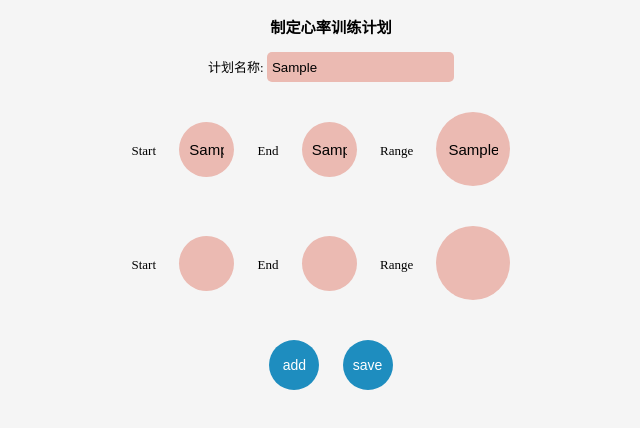
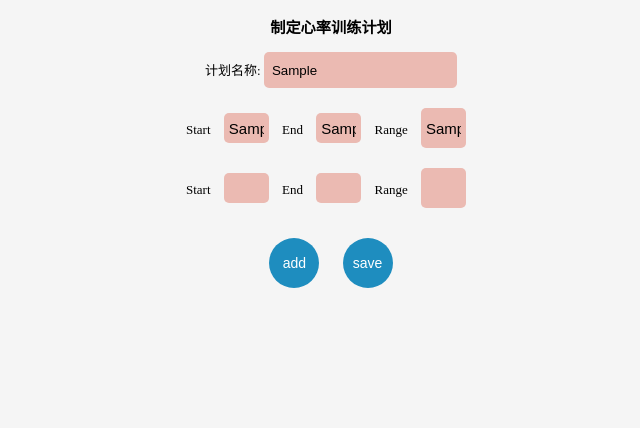
Before and after one commit to a282939130/easyCMS_zouzou_webFrontEnd, a website: page easyCMS/component/sportPlan/heartRate/newHeartRate/newHeartRate.html in a window 1280 px wide. Both pictures are taken after typing "Sample", "Sample", "Sample", "Sample" into the empty fields and a click on the button "add". Shown: the whole page, without its empty margins (309-949 px from the left). Drawn offline with Linux system fonts and the light colour scheme.

Commit message:
new rage input change to rectangle add striger

```diff
--- a/easyCMS/component/sportPlan/heartRate/newHeartRate/newHeartRate.css
+++ b/easyCMS/component/sportPlan/heartRate/newHeartRate/newHeartRate.css
@@ -10,26 +10,19 @@ body{
 	text-align: center;
 	background-color: #F5F5F5;
 }
-.input1{
+.input1,.input2,.input3{
 	border:none;
 	outline: none;
 	background-color:#EBBAB2;
-	height: 35px;
-	border-radius: 40px;
+	height: 20px;
+	border-radius: 5px;
 	width:35px;
 	font-size: 15px;
-	padding: 10px;
-	margin:20px;
+	padding: 5px;
+	margin:10px;
 }
-.input2{
-	border:none;
-	outline: none;
-	background-color:#EBBAB2;
-	height: 50px;
-	border-radius: 40px;
-	width:50px;
-	font-size: 15px;
-	padding: 12px;
+.input3{
+	height:30px;
 }
 .stageBox{
 	margin:10px;
@@ -53,5 +46,19 @@ body{
 	border-radius: 5px;
 	background-color:#EBBAB2;
 	height: 20px;
-	padding:5px;
+	padding:8px;
 }
+#myCanvas{
+	background-color:#EBBAB2;
+	margin:15px;
+}
+#stageStripO{
+	height:10px;
+	line-height: 10px;
+	margin:20px;
+	vertical-align: bottom;
+}
+#stageStrip{
+	margin:20px;
+	vertical-align: bottom;
+}
--- a/easyCMS/component/sportPlan/heartRate/newHeartRate/newHeartRate.html
+++ b/easyCMS/component/sportPlan/heartRate/newHeartRate/newHeartRate.html
@@ -17,18 +17,18 @@
 			</label>
 		</div>
 		<div class="stageBox" id="stageBox">
-			<div id="stageRow">
+			<div class="stageRow">
 				<label>
 					Start
-					<input name="heartDurationStartTime" class="input1"></input>
+					<input name="heartDurationStartTime" class="input1 pps"></input>
 				</label>
 				<label>
 					End
-					<input name="heartDurationEndTime" class="input1"></input>
+					<input name="heartDurationEndTime" class="input2 pps"></input>
 				</label>
 				<label>
 					Range
-					<input name="heartRateRange" class="input2 input1"></input>
+					<input name="heartRateRange" class="input3 pps"></input>
 				</label>
 			</div>
 
@@ -42,8 +42,9 @@
 
 	</form>
 
-
-
+	<!-- <canvas id="myCanvas" height="30px" width="500px"></canvas> -->
+	<div id="stageStripO"></div>
+	<div id="stageStrip"></div>
 
 
 
--- a/easyCMS/component/sportPlan/heartRate/newHeartRate/newHeartRate.js
+++ b/easyCMS/component/sportPlan/heartRate/newHeartRate/newHeartRate.js
@@ -2,20 +2,112 @@ window.onload=function(){
 	var addStage=document.getElementById("addStage");
 	var heartRateForm=document.getElementById("heartRateForm");
 	var stageBox=document.getElementById("stageBox");
-	var stageRow=document.getElementById("stageRow");
+	var stageRow=document.getElementsByClassName("stageRow")[0];
 	var stageRowHtml=stageRow.innerHTML;
-
+	var stageStrip=document.getElementById("stageStrip");
 
 	addStage.onclick=function(){
 		var newRow=document.createElement("div");
+		newRow.setAttribute("class","stageRow");
 		newRow.innerHTML=stageRowHtml;
 		stageBox.appendChild(newRow);
+// /////////
+
+			var input1s=document.getElementsByClassName("input1");
+			var input2s=document.getElementsByClassName("input2");
+			var input3s=document.getElementsByClassName("input3");
+			var stageRows=document.getElementsByClassName("stageRow");
+			var input3s=document.getElementsByClassName("input3");
+			var stageNs=stageRows.length;
+			var ns=stageNs-2;
+					var nn="new"+ns;
+					var nn=document.createElement("div");
+					// 进度条长度
+					var stripL,stripC;
+					var l1=input1s[ns].value;
+					var l2=input2s[ns].value;
+					stripL=l2-l1;
+					if(stripL<5){
+						stripL=stripL*2;
+					}else if((stripL>4)&&(stripL<100)){
+						stripL=l2-l1;
+					}else if(stripL>99){
+						stripL=stripL*0.7;
+					}
+					// 进度条色
+					var cc=input3s[ns].value;
+					if(cc<115){
+						stripC="#CCCCCC";
+						input3s[ns].style.backgroundColor="#CCCCCC";
+					}else if(cc>114&&cc<134){
+						stripC="#44CFF6";
+						input3s[ns].style.backgroundColor="#44CFF6";
+					}else if(cc>133&&cc<152){
+						stripC="#2CFCCB";
+						input3s[ns].style.backgroundColor="#2CFCCB";
+					}else if(cc>151&&cc<171){
+						stripC="#FFCA46";
+						input3s[ns].style.backgroundColor="#FFCA46";
+					}else if(cc>170&&cc<190){
+						stripC="#FD6768";
+						input3s[ns].style.backgroundColor="#FD6768";
+					}
+
+					// nn.innerHTML="start:"+l1+"<br/>"+"rate:"+cc+"<br/>"+"end:"+l2;
+					if(stripL<56){
+						var ls=60-stripL;
+						nn.setAttribute("style","height:"+cc/5+"px;line-height:20px;width:"+stripL+"px;background-color:"+stripC+";display:inline-block;vertical-align:bottom;");
+							// margin-right:"+ls+"px;");
+					}else{
+						nn.setAttribute("style","height:"+cc/5+"px;line-height:20px;width:"+stripL+"px;background-color:"+stripC+";display:inline-block;vertical-align:bottom;");
+					}
+					stageStrip.appendChild(nn);
+
+					var nnO=document.createElement("div");
+					nnO.innerHTML="";
+					nnO.setAttribute("style","height:10px;line-height:10px;width:"+stripL+"px;background-color:"+stripC+";display:inline-block;");
+					var stageStripO=document.getElementById("stageStripO");
+					stageStripO.appendChild(nnO);
+
+
+
+
+
+
+
+
+
+
 
 	}
 
-	// var sb=document.getElementById("sb");
-	// sb.onclick=function(){
-	// 	var values=$("form").serialize();
-	// 	alert(values);
-	// }
+
+	var sb=document.getElementById("sb");
+	sb.onclick=function(){
+		var values=$("form").serialize();
+		alert(values);
+	}
+
+
+//     var jsonstr = '[{"Title":"星期二多云","Content":"是佛时间佛教;"},{"Title":" 第一章","Content":"<strong>多云，微风</strong>"},{"Title":" 第二章","Content":"降落伞"},{"Title":" 第三章","Content":"<em><u></u></em>"}]';
+
+//     var jsonDataString = '{result:true,message:"这是返回的信息"}';
+//
+// 　　//javascript 方式
+//     var jsonData = eval("(" + jsonDataString + ")");
+// 　　//jQuery 方式
+//     var dataset = $.parseJSON(jsonstr);
+
+//     alert(dataset[0].Title);
+
+//     alert(jsonData.message);
+
+
+	// var myCanvas=document.getElementById("myCanvas");
+	// var ctx=myCanvas.getContext('2d');
+	// ctx.moveTo(10,5);
+	// ctx.lineTo(50,5);
+	// ctx.stroke();
+
+
 }
--- a/easyCMS/component/sportPlan/sportPlan.css
+++ b/easyCMS/component/sportPlan/sportPlan.css
@@ -60,7 +60,7 @@ body{
 }
 #sportPlanIframe{
 	width: 100%;
-	height: 452px;
+	height: 492px;
 	overflow:hidden;
 	background-color:#F5F5F5;
 	border:none;
```
Also changed, not shown: easyCMS/index.html (+3 -3 lines), easyCMS/img/dishes.png (added), easyCMS/img/info.png (added), easyCMS/img/nutrition.png (added).
